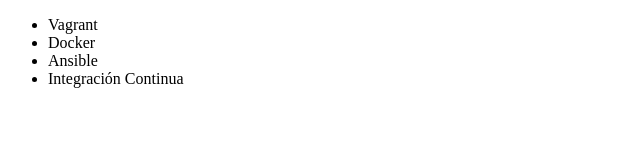
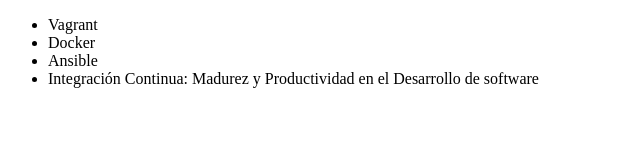
Before and after one commit to sleonc0217/CursoGit, a plain HTML site: page index.html in a window 1280 px wide. Shown: the whole page, without its empty margins (0-640 px from the left). Drawn offline with Linux system fonts and the light colour scheme.

Commit message:
Renombrando curso de Integracion Continua

```diff
--- a/index.html
+++ b/index.html
@@ -9,7 +9,7 @@
             <li>Vagrant</li>
             <li>Docker</li>
             <li>Ansible</li>
-            <li>Integración Continua</li>
+            <li>Integración Continua: Madurez y Productividad en el Desarrollo de software</li>
         </ul>
     </body>
 </html>
```
